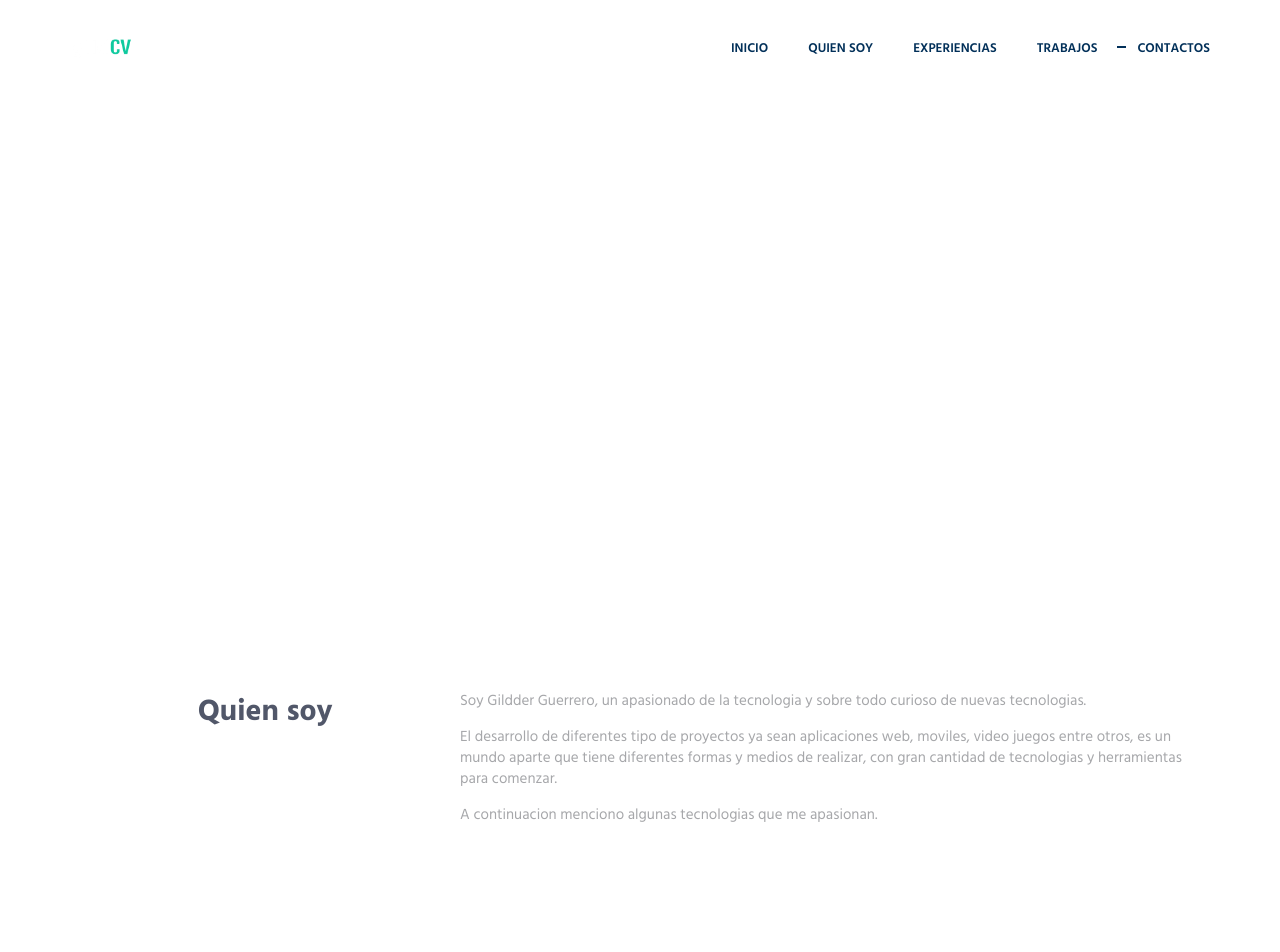
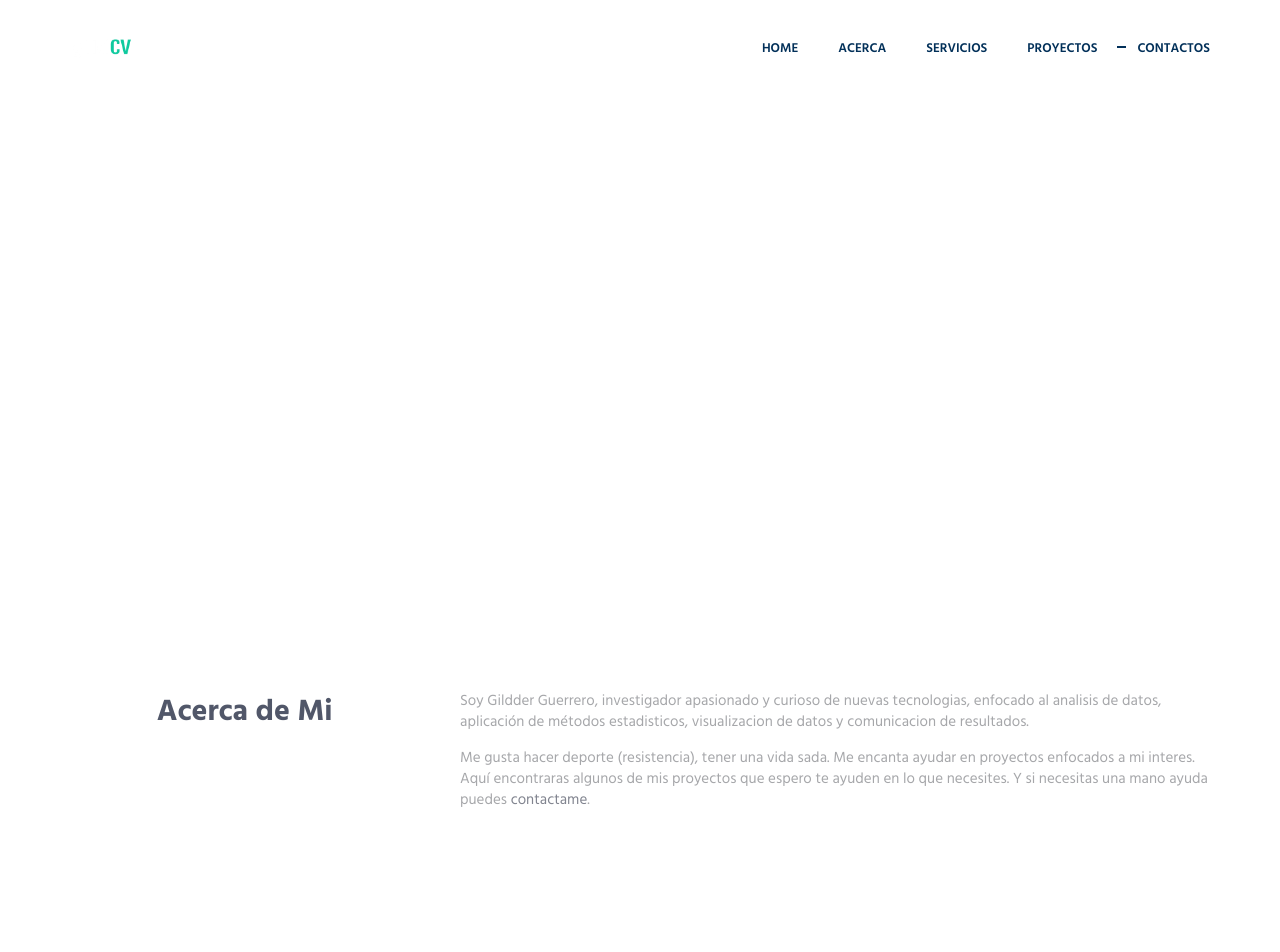
Before and after one commit to gildder/gildder.github.io, a website: page index.html in a window 1280 px wide. Shown: the top 952 px of the page. Drawn offline with Linux system fonts and the light colour scheme.

Commit message:
Se actualizaron los menus y la descripcion de Acerca de mi.

```diff
--- a/index.html
+++ b/index.html
@@ -40,16 +40,16 @@
           <div class="menu-container">
             <ul class="nav navbar-nav navbar-nav-right">
               <li class="js_nav-item nav-item">
-                <Inicio class="nav-item-child nav-item-hover" href="#body">Inicio</a>
+                <Inicio class="nav-item-child nav-item-hover" href="#body">Home</a>
               </li>
               <li class="js_nav-item nav-item">
-                <a class="nav-item-child nav-item-hover" href="#about">Quien soy</a>
+                <a class="nav-item-child nav-item-hover" href="#about">Acerca</a>
               </li>
               <li class="js_nav-item nav-item">
-                <a class="nav-item-child nav-item-hover" href="#experience">Experiencias</a>
+                <a class="nav-item-child nav-item-hover" href="#experience">Servicios</a>
               </li>
               <li class="js_nav-item nav-item">
-                <a class="nav-item-child nav-item-hover" href="#work">Trabajos</a>
+                <a class="nav-item-child nav-item-hover" href="#work">Proyectos</a>
               </li>
               <li class="js_nav-item nav-item">
                 <a class="nav-item-child nav-item-hover" href="#contact">Contactos</a>
@@ -97,22 +97,17 @@
       <div class="row">
         <div class="col-sm-3 sm-margin-b-30">
           <div class="text-right sm-text-left">
-            <h2 class="margin-b-0">Quien soy</h2>
+            <h2 class="margin-b-0">Acerca de Mi</h2>
           </div>
         </div>
         <div class="col-sm-8 col-sm-offset-1">
           <div class="margin-b-60">
             <p>
-              Soy Gildder Guerrero, un apasionado de la tecnologia y sobre
-              todo curioso de nuevas tecnologias.
+              Soy Gildder Guerrero, investigador apasionado y curioso de nuevas tecnologias, enfocado al analisis de datos, aplicación de métodos estadisticos, visualizacion de datos y comunicacion de resultados.
             </p>
             <p>
-              El desarrollo de diferentes tipo de proyectos ya sean aplicaciones web, moviles, video juegos entre otros,
-              es un mundo aparte que tiene
-              diferentes formas y medios de realizar, con gran cantidad de
-              tecnologias y herramientas para comenzar.
+              Me gusta hacer deporte (resistencia), tener una vida sada. Me encanta ayudar en proyectos enfocados a mi interes. <br>Aquí encontraras algunos de mis proyectos que espero te ayuden en lo que necesites. Y si necesitas una mano ayuda puedes <a>contactame</a>.
             </p>
-            <p>A continuacion menciono algunas tecnologias que me apasionan.</p>
           </div>
         </div>
       </div>
@@ -125,7 +120,8 @@
         <div class="row">
           <div class="col-sm-3 sm-margin-b-30">
             <div class="text-right sm-text-left">
-              <h2 class="margin-b-0">Experiencias</h2>
+              <h2 class="margin-b-0">Servicios</h2>
+              <p>Tengo experiencia en limpiar, analizar, interpretar y visualizar sus datos. Espero ayudarte a hacer un mejor uso de tus datos. </p>
             </div>
           </div>
           <div class="col-sm-8 col-sm-offset-1">
@@ -185,7 +181,8 @@
       <div class="row">
         <div class="col-sm-3 sm-margin-b-30">
           <div class="text-right sm-text-left">
-            <h2 class="margin-b-0">Trabajos</h2>
+            <h2 class="margin-b-0">Proyectos</h2>
+            <p>Hecha un vistazo a los proyectos en los que he estado trabajando.</p>
           </div>
         </div>
         <div class="col-sm-8 col-sm-offset-1">
@@ -516,6 +513,7 @@
           <div class="col-sm-3 sm-margin-b-30">
             <div class="text-right sm-text-left">
               <h2 class="margin-b-0">Contactos</h2>
+              <p>No dudes en ponerte en contacto conmigo para cualquier duda. Si quieres seguir mi trabajo contáctame o sigueme en mis redes.</p>
             </div>
           </div>
           <div class="col-sm-8 col-sm-offset-1">
```
